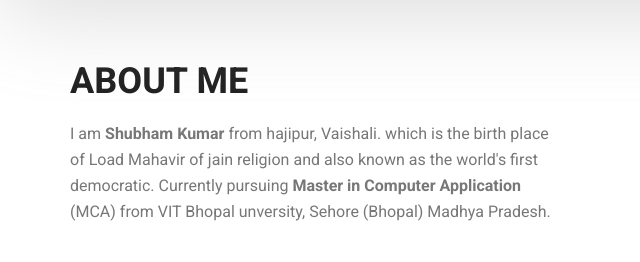
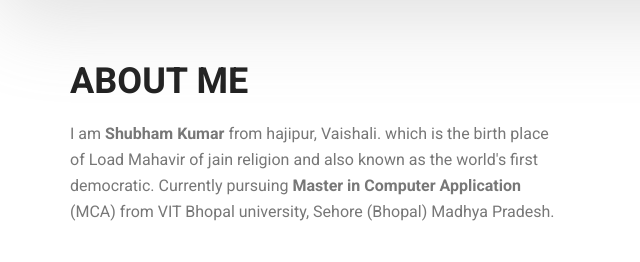
Before and after one commit to Shubham-Kumar-87/portfolio, a plain HTML site: page index.html in a window 1280 px wide. Shown: the part 1020-1282 px from the top of the page, 0-640 px from the left. Drawn offline with Linux system fonts and the light colour scheme.

Commit message:
Update index.html

```diff
--- a/index.html
+++ b/index.html
@@ -99,7 +99,7 @@
         			<div class="col-lg-6">
         				<div class="welcome_text">
         					<h4>About Me</h4>
-        					 <p>I am <strong>Shubham Kumar</strong> from hajipur, Vaishali. which is the birth place of Load Mahavir of jain religion and also known as the world's first democratic. Currently pursuing <strong>Master in Computer Application</strong> (MCA) from VIT Bhopal unversity, Sehore (Bhopal) Madhya Pradesh. </p>
+        					 <p>I am <strong>Shubham Kumar</strong> from hajipur, Vaishali. which is the birth place of Load Mahavir of jain religion and also known as the world's first democratic. Currently pursuing <strong>Master in Computer Application</strong> (MCA) from VIT Bhopal university, Sehore (Bhopal) Madhya Pradesh. </p>
 
         					<p>I worked as <strong>Frontend Developer and SEO Analyst </strong> with <strong><a href="https://khabaitech.com/" style="color:#777777"> Khabai Tech</a></strong>  under the CEO of our team Prince Chauhan. I have over 1 years of experience in web developement and web designe<br>  </p>
         					<p>I always try to solve any problem that comes across. Most important things about me, I'm an honest with higher thinking and positive attitude, believe in myself and I have patience.</p>
```
